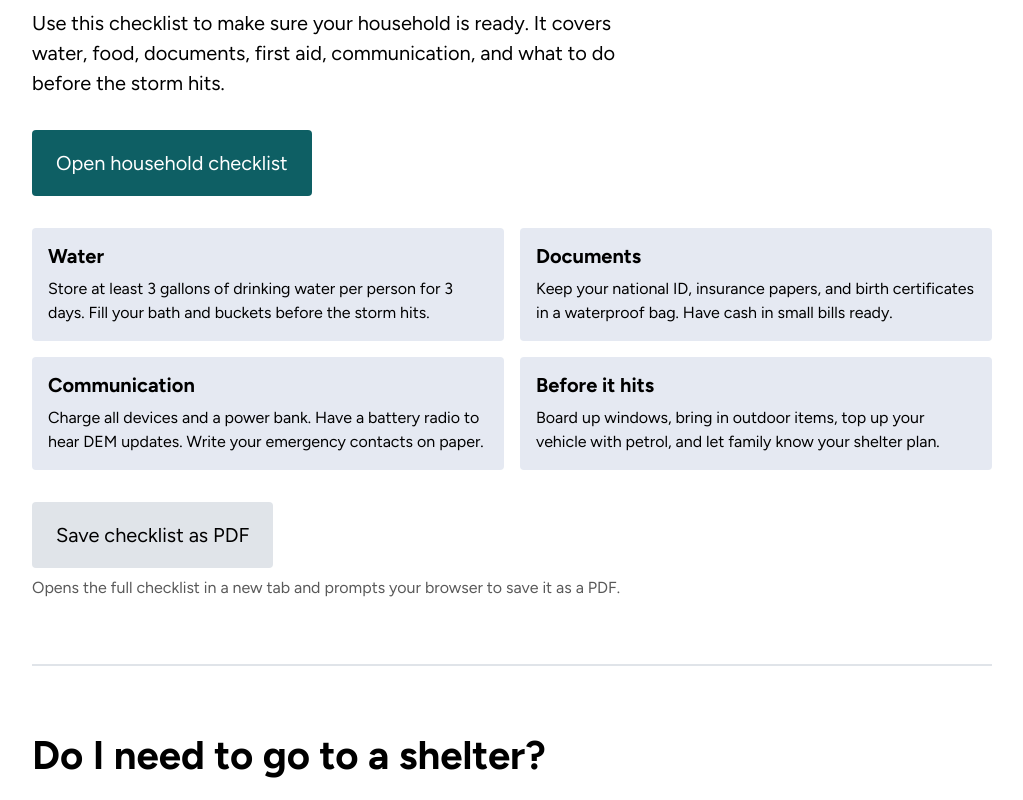
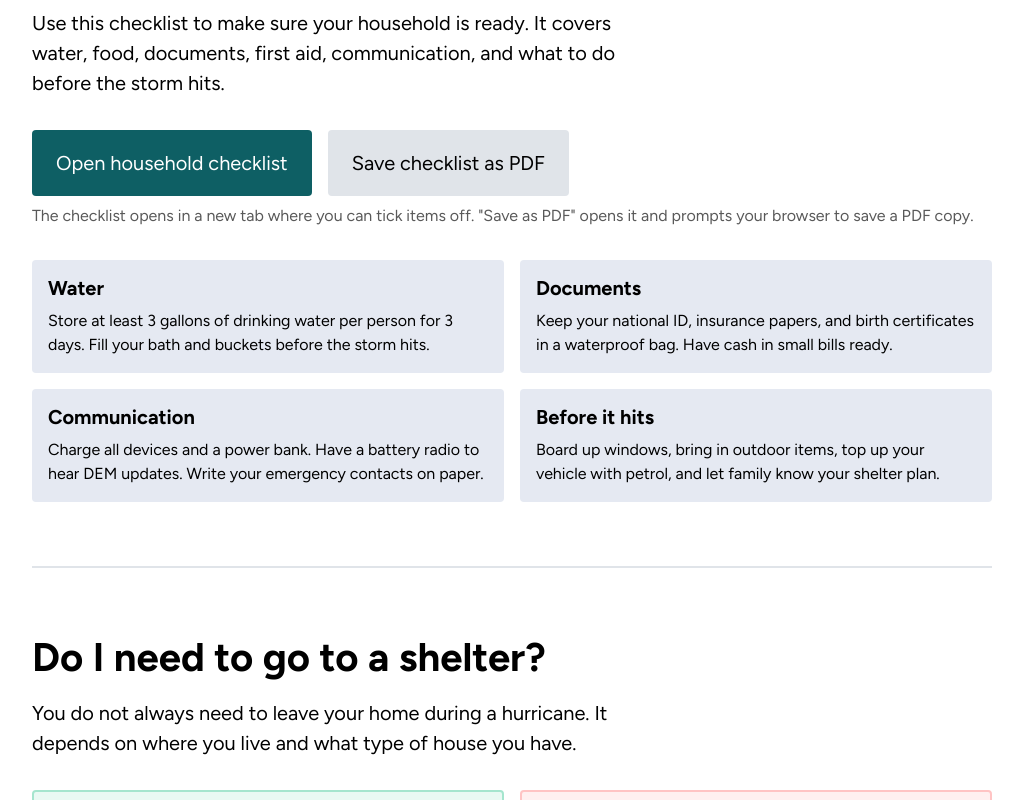
Before and after one commit to AdunniR/storm-ready-barbados, a plain HTML site: page storm-ready/prepare/index.html in a window 1280 px wide. Shown: the part 637-1437 px from the top of the page, without its empty margins (128-1151 px from the left). Drawn offline with Linux system fonts and the light colour scheme.

Commit message:
Revert "Move Save checklist as PDF button to bottom of checklist section"
This reverts commit b0eea87ee07b190eaef7e0d6d0c40de386c3ed86.

```diff
--- a/storm-ready/prepare/index.html
+++ b/storm-ready/prepare/index.html
@@ -88,9 +88,17 @@
           Use this checklist to make sure your household is ready. It covers water, food, documents, first aid, communication, and what to do before the storm hits.
         </p>
         <div class="no-print">
-          <button type="button" onclick="openChecklist(false)" class="govbb-btn">
-            Open household checklist
-          </button>
+          <div style="display: flex; flex-wrap: wrap; gap: var(--spacing-s); align-items: center;">
+            <button type="button" onclick="openChecklist(false)" class="govbb-btn">
+              Open household checklist
+            </button>
+            <button type="button" onclick="openChecklist(true)" class="govbb-btn--secondary">
+              Save checklist as PDF
+            </button>
+          </div>
+          <p style="font-size: var(--font-size-caption); color: var(--color-mid-grey-00); margin: var(--spacing-xs) 0 0;">
+            The checklist opens in a new tab where you can tick items off. "Save as PDF" opens it and prompts your browser to save a PDF copy.
+          </p>
         </div>
 
         <!-- Quick tips -->
@@ -111,15 +119,6 @@
             <h3 style="font-size: var(--font-size-h4); font-weight: var(--font-weight-bold); margin-bottom: var(--spacing-xs);">Before it hits</h3>
             <p style="font-size: var(--font-size-caption); line-height: var(--line-height-body);">Board up windows, bring in outdoor items, top up your vehicle with petrol, and let family know your shelter plan.</p>
           </div>
-        </div>
-
-        <div class="no-print" style="margin-top: var(--spacing-m);">
-          <button type="button" onclick="openChecklist(true)" class="govbb-btn--secondary">
-            Save checklist as PDF
-          </button>
-          <p style="font-size: var(--font-size-caption); color: var(--color-mid-grey-00); margin: var(--spacing-xs) 0 0;">
-            Opens the full checklist in a new tab and prompts your browser to save it as a PDF.
-          </p>
         </div>
       </section>
 
```
